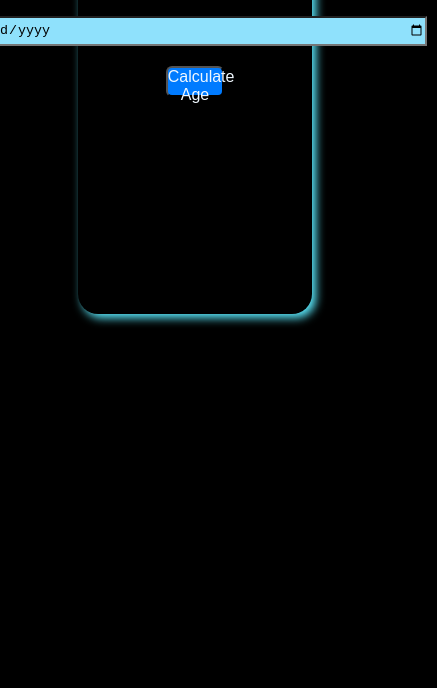
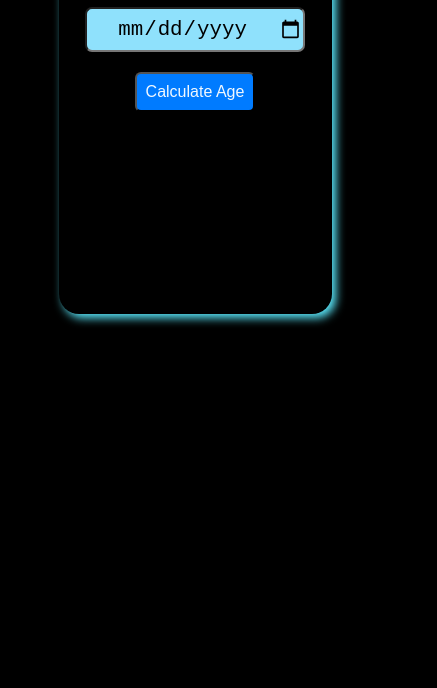
Before and after one commit to Md-Iqbal786/MINI-PROJECTS-WEB-DEV, a plain HTML site: page Age-Calculator/index.html in a window 390 px wide. Shown: the part 156-844 px from the top of the page, 437 px wide, since content can reach past the window. Drawn offline with Linux system fonts and the light colour scheme.

Commit message:
responsive

```diff
--- a/Age-Calculator/index.html
+++ b/Age-Calculator/index.html
@@ -9,7 +9,7 @@
 <body>
     <div class="container">
         <ul>
-            <li><h1 style="font-size: 2.8rem;">Age Calculator</h1></li>
+            <li><h1 id="heading"">Age Calculator</h1></li>
             <li><h3>Enter your Date Of Birth</h3></li>
             <li><input type="date" name="" id="dob"></li>
             <li><button id="btn" onclick="ageCalculator()" >Calculate Age</button></li>
--- a/Age-Calculator/style.css
+++ b/Age-Calculator/style.css
@@ -1,16 +1,16 @@
-*{
+* {
   margin: 0;
   padding: 0;
   box-sizing: border-box;
 }
-body{
+body {
   background-color: #000000;
   color: rgb(167, 217, 255);
   display: flex;
   justify-content: center;
 }
 
-.container{
+.container {
   background-color: rgba(255, 255, 255, 0);
   width: 60vw;
   height: 50vh;
@@ -23,23 +23,61 @@ body{
   justify-content: center;
 }
 
-.container ul li{
+.container ul li {
   list-style-type: none;
   padding: 10px;
   display: flex;
   justify-content: center;
+  font-size: 1.6rem;
 }
 
-#dob{
-    width: 55vh;
-    height: 30px;
+#dob {
+  width: 70vh;
+  height: 45px;
   background-color: rgb(143, 225, 252);
+  border-radius: 7px;
+  font-size: 1.3rem;
+  text-align: center;
 }
-#btn{
+#btn {
   width: 15vw;
-    height: 31px;
+  height: 40px;
   background-color: rgb(0, 123, 255);
   color: aliceblue;
   border-radius: 6px;
+  font-size: 1.5rem;
+}
+#heading{
+    font-size: 3.5rem;
+}
+#result{
+    font-size: 2rem;
+}
+
+@media (max-width: 1000px) {
+  .container {
+    width: 70vw;
+    height: 50vh;
+    /* padding: 20px; */
+  }
+
+  .container ul li {
+
   font-size: 1rem;
 }
+  #dob{
+    width: 220px;
+  }
+  #btn{
+    font-size: 1rem;
+    width: 120px;
+  }
+  #heading{
+    font-size: 2.3rem;
+  }
+  #result{
+    font-size: 1.3rem;
+    font-style: italic;
+    padding-left: 15px;
+  }
+}
```
Lines whose indentation alone changed are shown as unchanged.
